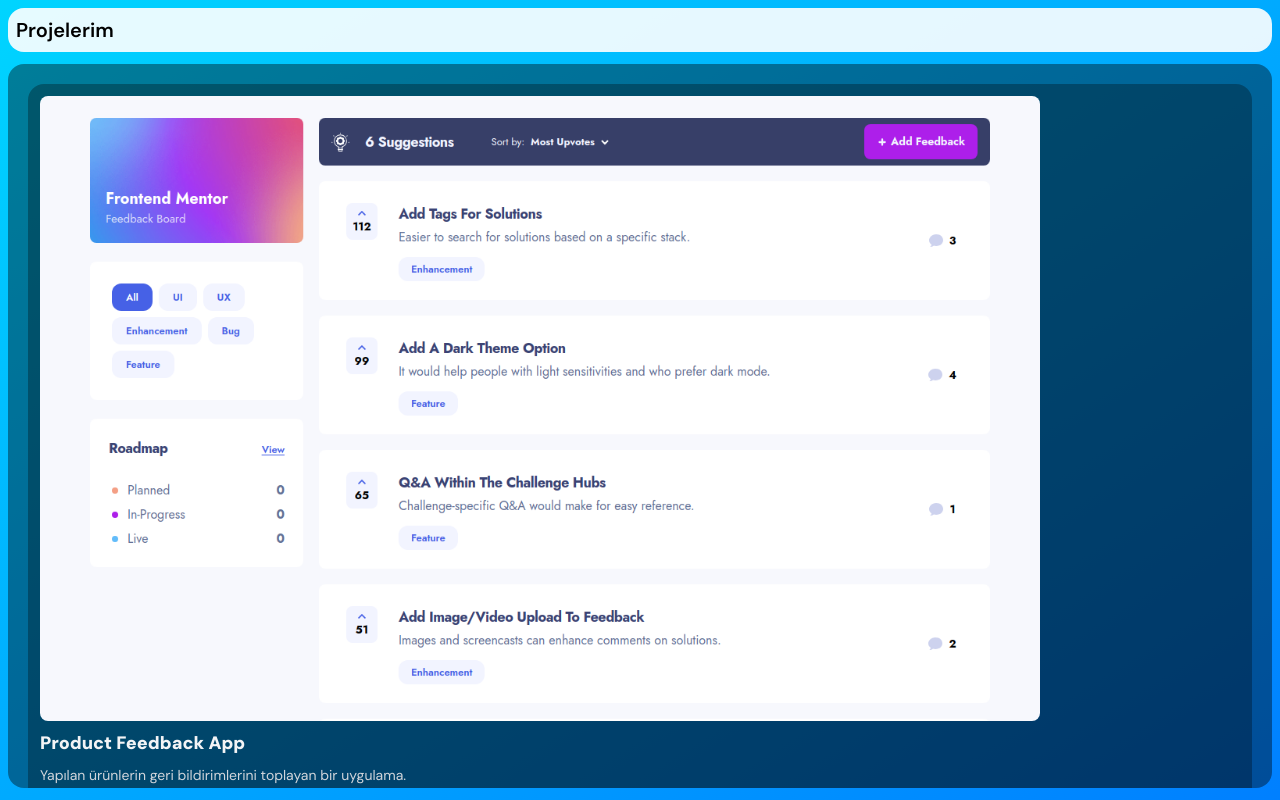
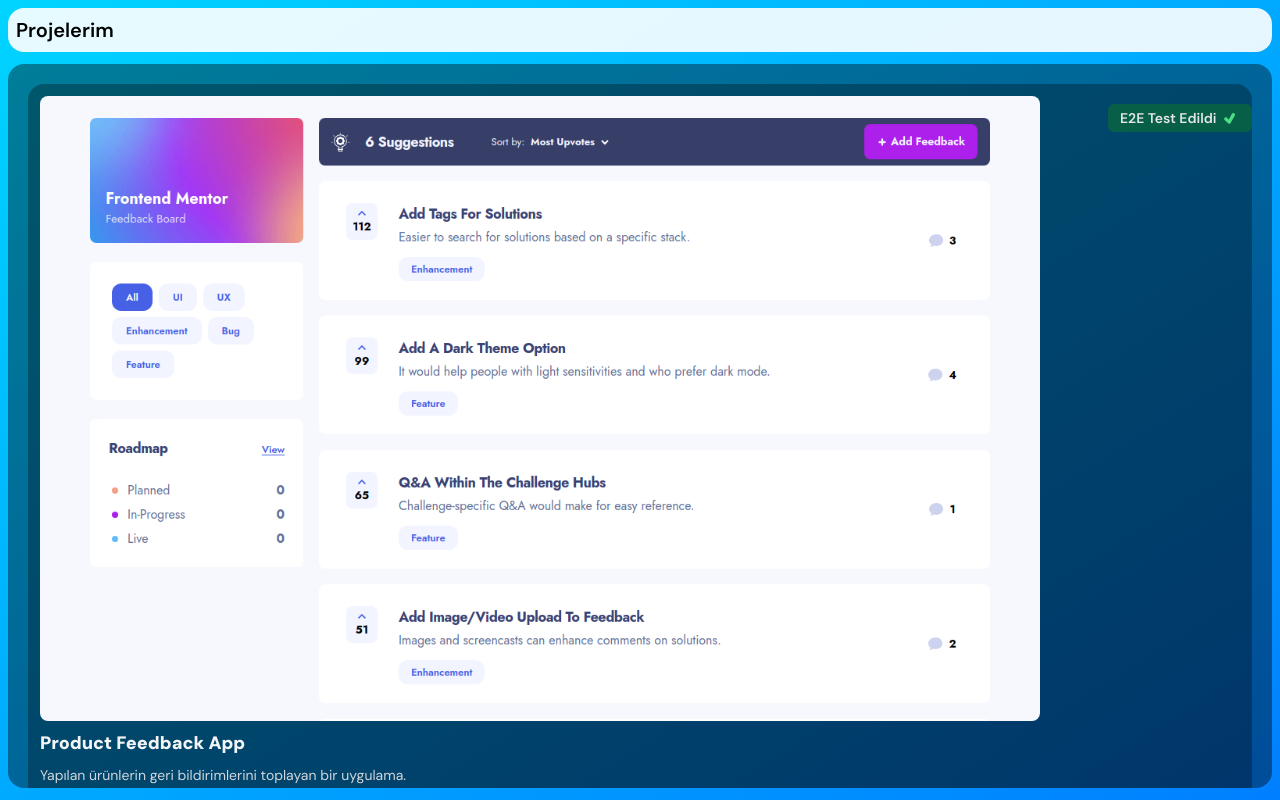
Before and after one commit to tayfunario/portfolio, a Next.js app: page / in a window 1280 px wide. Built offline with nearby package versions, Linux system fonts and the light colour scheme.

Commit message:
added a new tech and test badge

```diff
--- a/components/MyStack.tsx
+++ b/components/MyStack.tsx
@@ -72,6 +72,13 @@ export default function MyStack({ pageId }: { pageId: number }) {
           currentlyBeingLearned={false}
         />
         <StackItem
+          id={17}
+          name="Firebase"
+          src="firebase"
+          alt="firebase"
+          currentlyBeingLearned={false}
+        />
+        <StackItem
           id={8}
           name="Cypress"
           src="cypress"
--- a/components/ProjectItem.tsx
+++ b/components/ProjectItem.tsx
@@ -1,3 +1,4 @@
+import { TiTick } from "react-icons/ti";
 import Image from "next/image";
 import Link from "next/link";
 import { FaAngleDoubleRight } from "react-icons/fa";
@@ -6,15 +7,24 @@ type ProjectItemProps = {
   title: string;
   description: string;
   image: string;
+  isTested: boolean;
 };
 
 export default function ProjectItem({
   title,
   description,
   image,
+  isTested,
 }: ProjectItemProps) {
   return (
-    <div className="flex flex-col text-start p-3 bg-black bg-opacity-30 rounded-2xl">
+    <div className="relative flex flex-col text-start p-3 bg-black bg-opacity-30 rounded-2xl">
+      {isTested && (
+        <div className="absolute top-5 right-0 flex justify-between items-center w-36 project-btn py-1 px-3 text-gray-200 bg-emerald-800 rounded-md">
+          <span>E2E Test Edildi</span>
+          <TiTick className="size-5 text-green-400" />
+        </div>
+      )}
+
       <Image
         src={`/screenshots/${image}.png`}
         className="rounded-lg"
@@ -29,7 +39,9 @@ export default function ProjectItem({
         href={`/projects/${image}`}
         className="project-btn self-end flex justify-around items-center w-36 text-gray-200 bg-black bg-opacity-20 mt-2 px-2 py-1 rounded-2xl"
       >
-        <span className="mr-px hover:underline underline-offset-2">Projeyi İncele</span>
+        <span className="mr-px hover:underline underline-offset-2">
+          Projeyi İncele
+        </span>
         <FaAngleDoubleRight className="rounded-full bg-black bg-opacity-30 p-1 size-6" />
       </Link>
     </div>
--- a/components/Projects.tsx
+++ b/components/Projects.tsx
@@ -17,24 +17,28 @@ export default function Projects() {
           title="Product Feedback App"
           description="Yapılan ürünlerin geri bildirimlerini toplayan bir uygulama."
           image="product_feedback"
+          isTested={true}
         />
 
         <ProjectItem
           title="Invoice App"
           description="Faturaların kaydedildiği ve düzenlendiği bir uygulama."
           image="invoice"
+          isTested={true}
         />
 
         <ProjectItem
           title="Link Sharing App"
           description="Sosyal medya hesaplarının linklerinin paylaşıldığı bir uygulama."
           image="link_sharing"
+          isTested={true}
         />
 
         <ProjectItem
           title="Grostore"
           description="Gelişmiş bir alışveriş uygulaması."
           image="grostore"
+          isTested={false}
         />
       </motion.div>
     </motion.section>
```
Also changed, not shown: pages/index.tsx (line endings or trailing spaces), public/technologies/firebase.webp (added).
